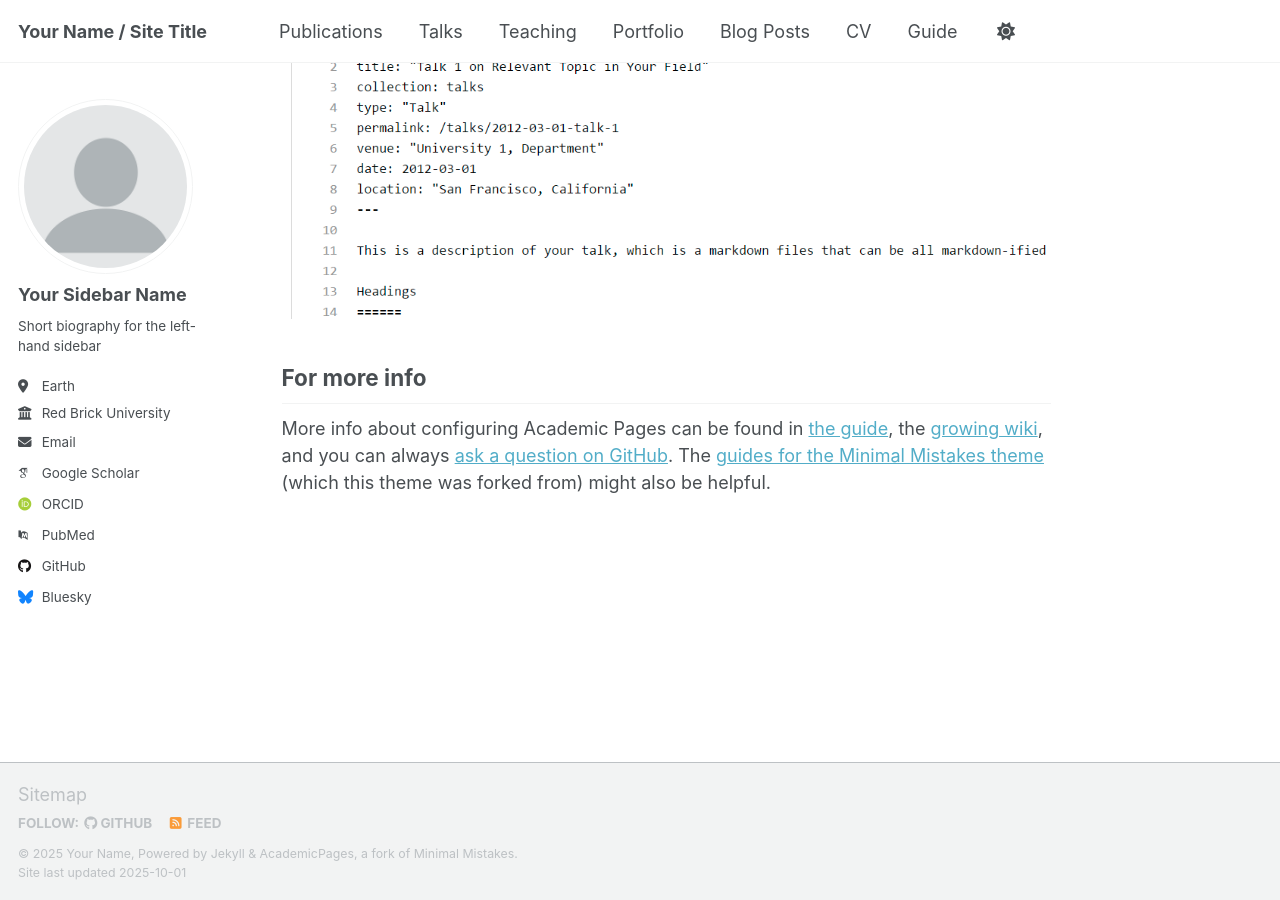
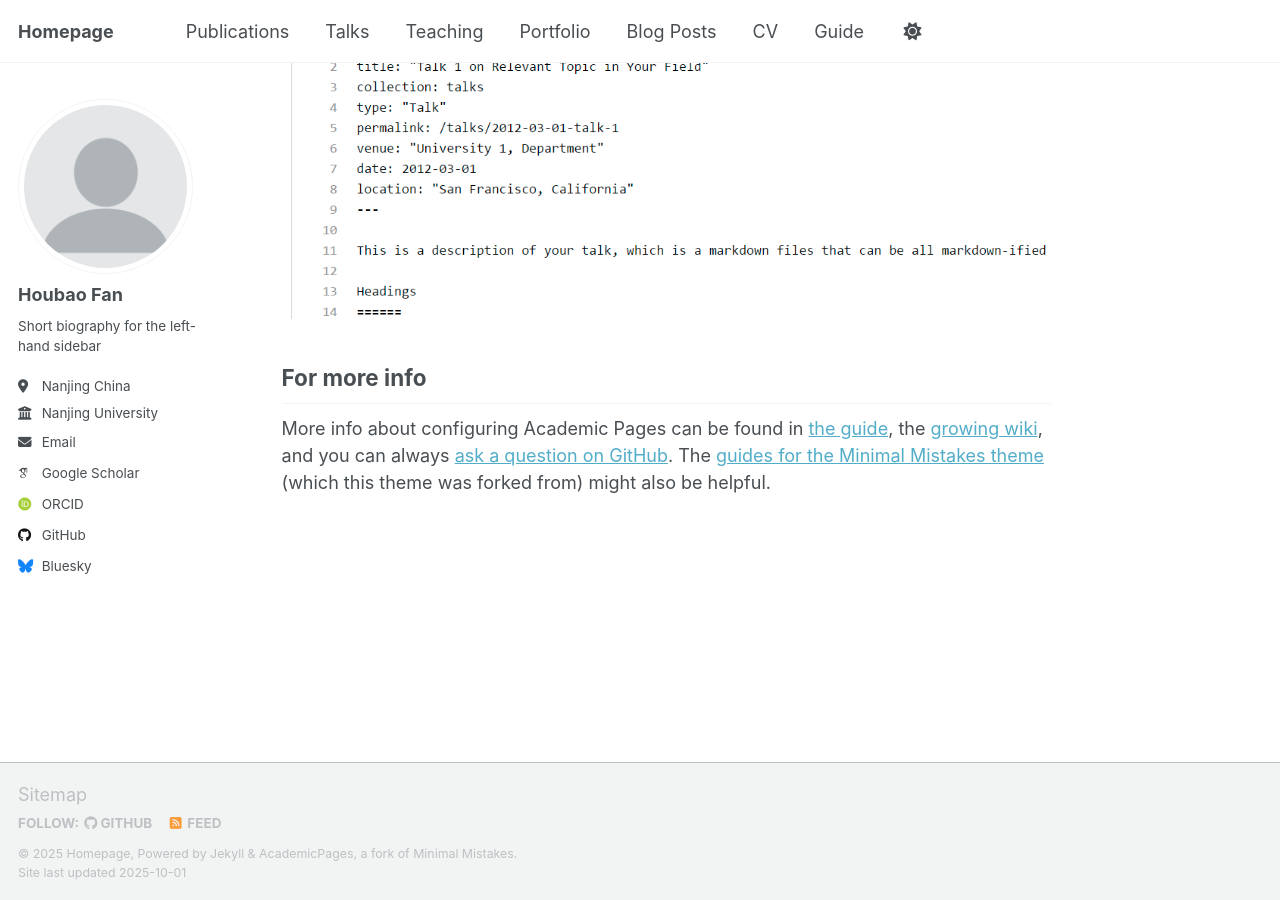
Before and after one commit to fhb0211/fhb0211.github.io, a Jekyll site: the page built from _pages/about.md, in a window 1280 px wide and 900 px high, scrolled down 2880 px. Built offline with Jekyll 4.4.1, drawn with Linux system fonts in a browser that asks for light colours; some web fonts are replaced; a script that is not in the unit is left out.

Commit message:
Update _config.yml

```diff
--- a/_config.yml
+++ b/_config.yml
@@ -9,12 +9,11 @@
 # Basic Site Settings
 locale                   : "en-US"
 site_theme               : "default" # Currently available options are "default", "air"
-title                    : "Your Name / Site Title"
+title                    : "Homepage"
 title_separator          : "-"
-name                     : &name "Your Name"
-description              : &description "Your Name's academic portfolio"   # Update this with a general description of your site, this is the default if not overridden by a page
-url                      : https://academicpages.github.io # The base hostname & protocol for your site e.g. "https://[your GitHub username].github.io",
-                                                           # or if you already have some other page hosted on Github then use "https://[your GitHub username].github.io/[Your Repo Name]"
+name                     : &name "Homepage"
+description              : &description "Houbao Fan"   # Update this with a general description of your site, this is the default if not overridden by a page
+url                      : https://academicpages.github.io # The base hostname & protocol for your site e.g. "https://fhb0211.github.io"
 baseurl                  : "" # the subpath of your site, e.g. "/blog"
 repository               : "academicpages/academicpages.github.io"
 
@@ -24,23 +23,23 @@ repository               : "academicpages/academicpages.github.io"
 author:
   # Biographic information
   avatar           : "profile.png"
-  name             : "Your Sidebar Name"
+  name             : "Houbao Fan"
   pronouns         : # example: "she/her"
   bio              : "Short biography for the left-hand sidebar"
-  location         : "Earth"
-  employer         : "Red Brick University"
+  location         : "Nanjing China"
+  employer         : "Nanjing University"
   uri              : # URL
-  email            : "none@example.org"
+  email            : "fhb0211@163.com"
 
   # Academic websites
   academia         : # URL
   arxiv            : # URL - Update with the correct link to your profile
-  googlescholar    : "https://scholar.google.com/citations?user=PS_CX0AAAAAJ"
+  googlescholar    : "https://scholar.google.com/citations?view_op=list_works&hl=zh-CN&user=ZHcRMhgAAAAJ"
   inspire-hep      : # URL
   impactstory      : # URL
-  orcid            : "http://orcid.org/yourorcidurl"
+  orcid            : "https://orcid.org/my-orcid?orcid=0009-0003-5959-654X"
   semantic         : # URL
-  pubmed           : "https://www.ncbi.nlm.nih.gov/pubmed/?term=john+snow"
+  pubmed           : # URL
   researchgate     : # URL
   scopus           : # URL
 
```
